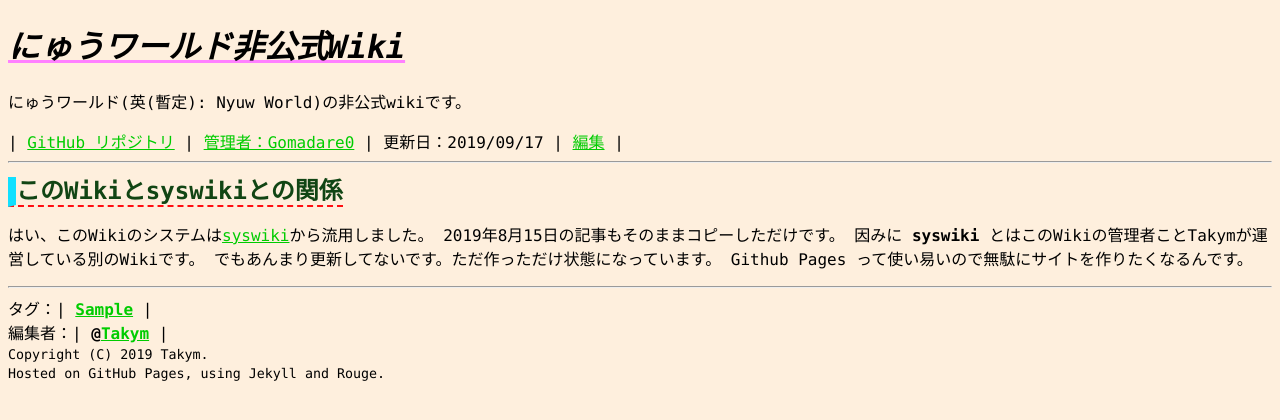
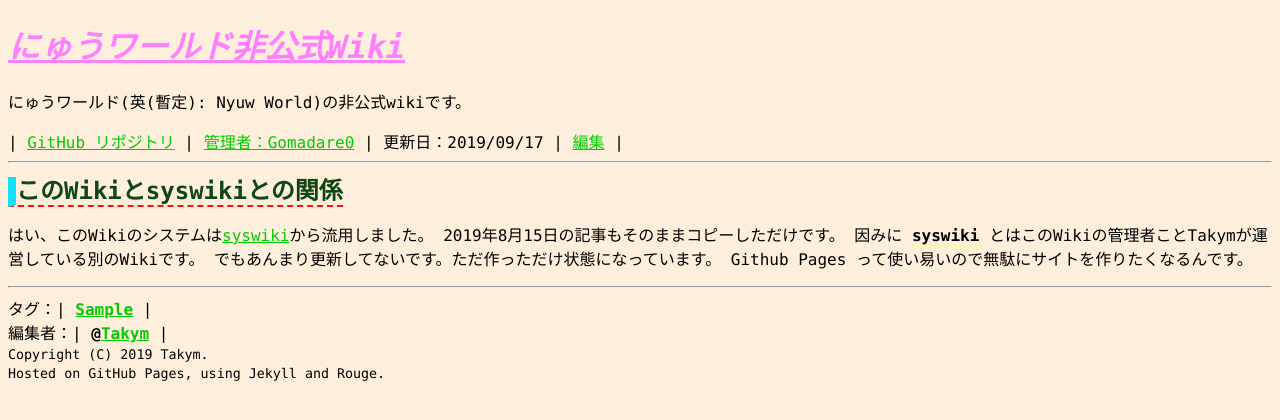
Before and after one commit to Gomadare0/nyuworld, a Jekyll site: the page built from _posts/2019-09-17-what-syswiki.md, in a window 1280 px wide. Shown: the top 420 px of the page. Built offline with Jekyll 4.4.1, drawn with Linux system fonts in a browser that asks for light colours; some web fonts are replaced.

```diff
--- a/assets/styles/nyuw-style.css
+++ b/assets/styles/nyuw-style.css
@@ -11,7 +11,7 @@
 	color: #114514; /* 特に深い意味は無い */
 	display: inline;
 }
-h1.header {
+h1.header, h1.header > a {
 	border-left-style: none;
 	border-left-width: 0;
 	border-bottom-style: none;
@@ -41,3 +41,8 @@
 	background-color: #DDEFFE;
 	text-decoration: none;
 }
+strong, em {
+	border-bottom-style: dashed;
+	border-bottom-width: 3px;
+	border-bottom-color: #FFFF80;
+}
```
Also changed, not shown: README.md.
